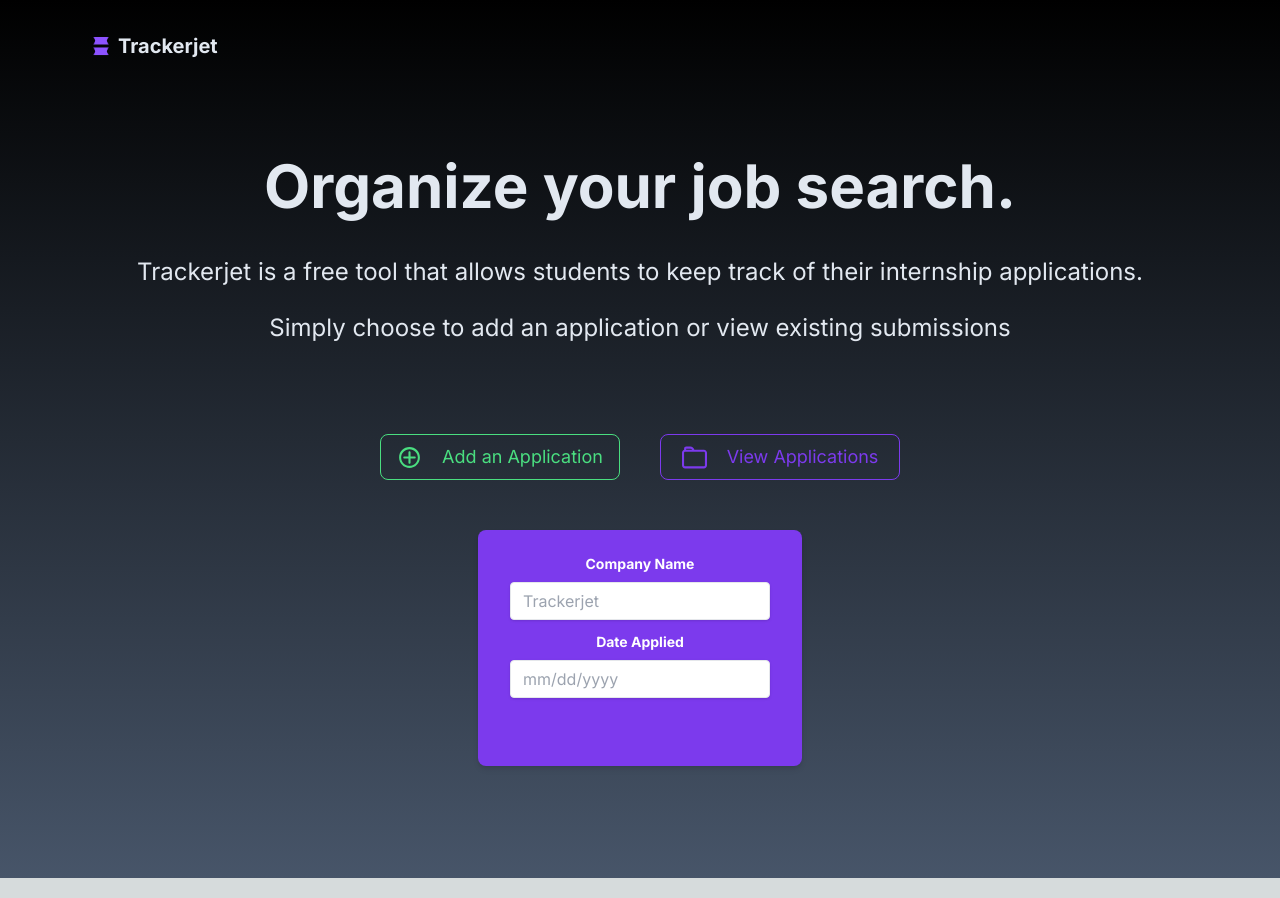
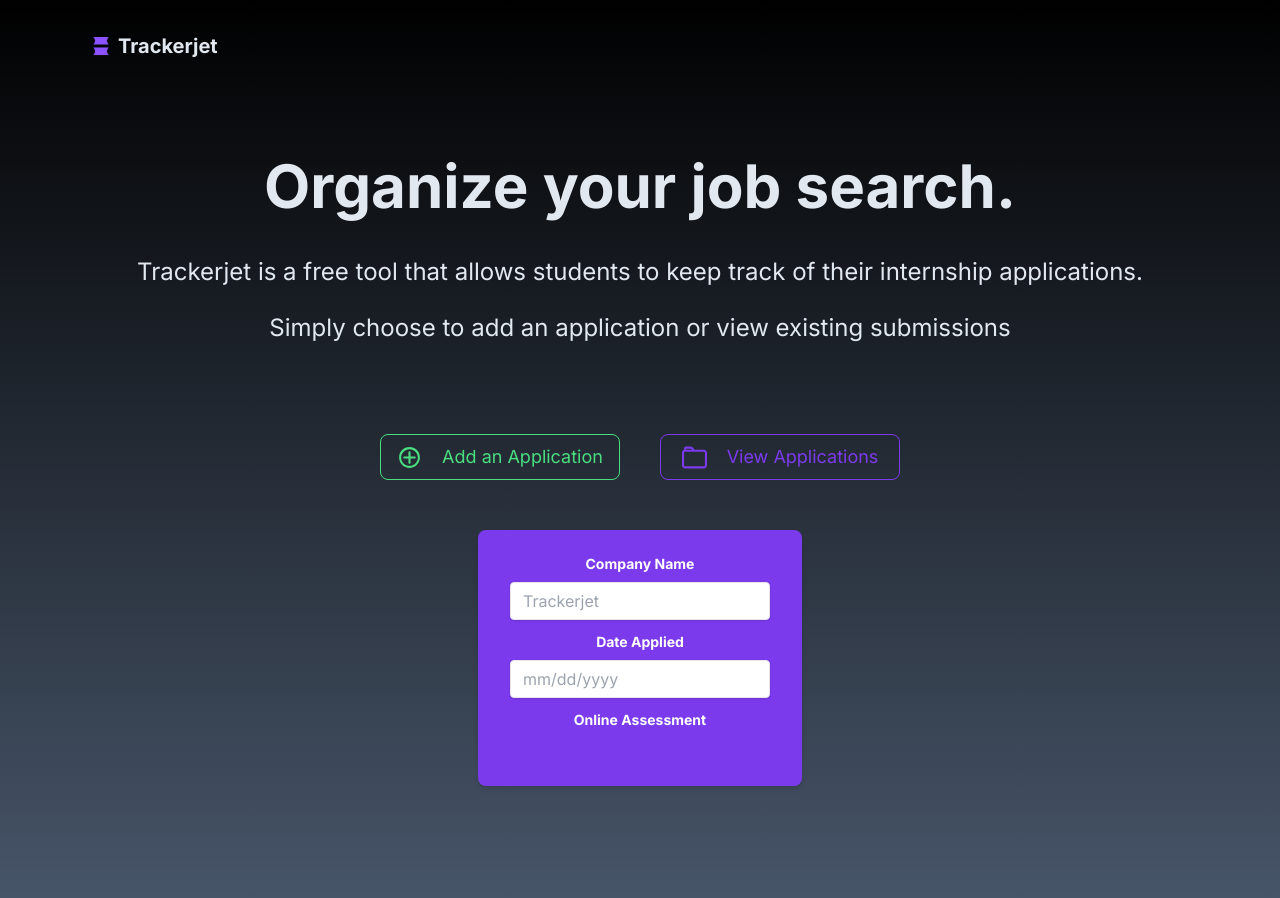
Before and after one commit to DanielLai20/Trackerjet, a Next.js app: page / in a window 1280 px wide. Built offline with nearby package versions, Linux system fonts and the light colour scheme.

Commit message:
added OA tag to app form

```diff
--- a/components/form.tsx
+++ b/components/form.tsx
@@ -28,6 +28,9 @@ const Form = () => {
                     type="text"
                     placeholder="mm/dd/yyyy"
                 ></input>
+                <label className="block text-white text-sm font-bold mb-2" htmlFor="onlineAssessment">
+                    Online Assessment
+                </label>
             </div>
             </div>
         </motion.form>
```
